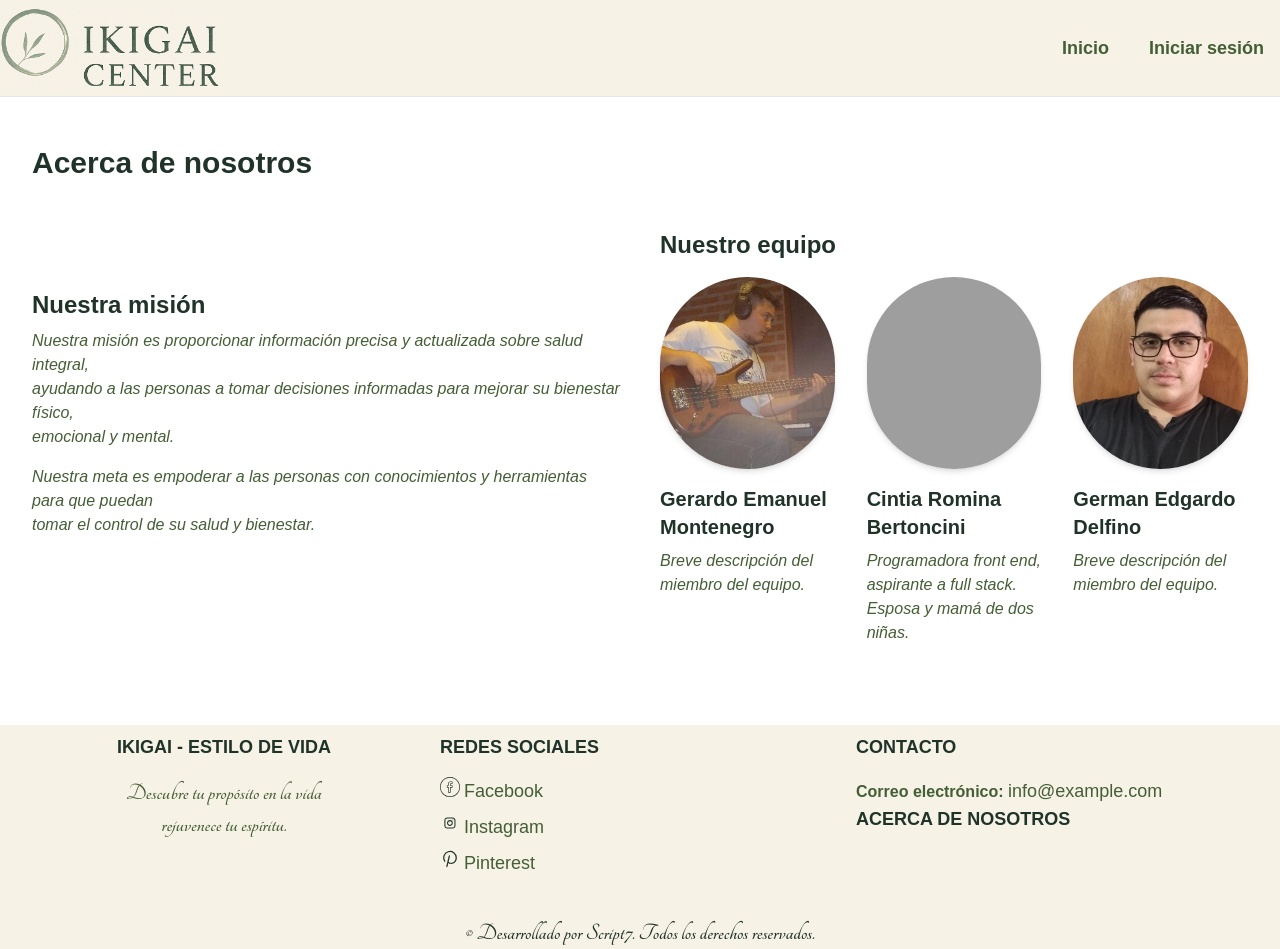
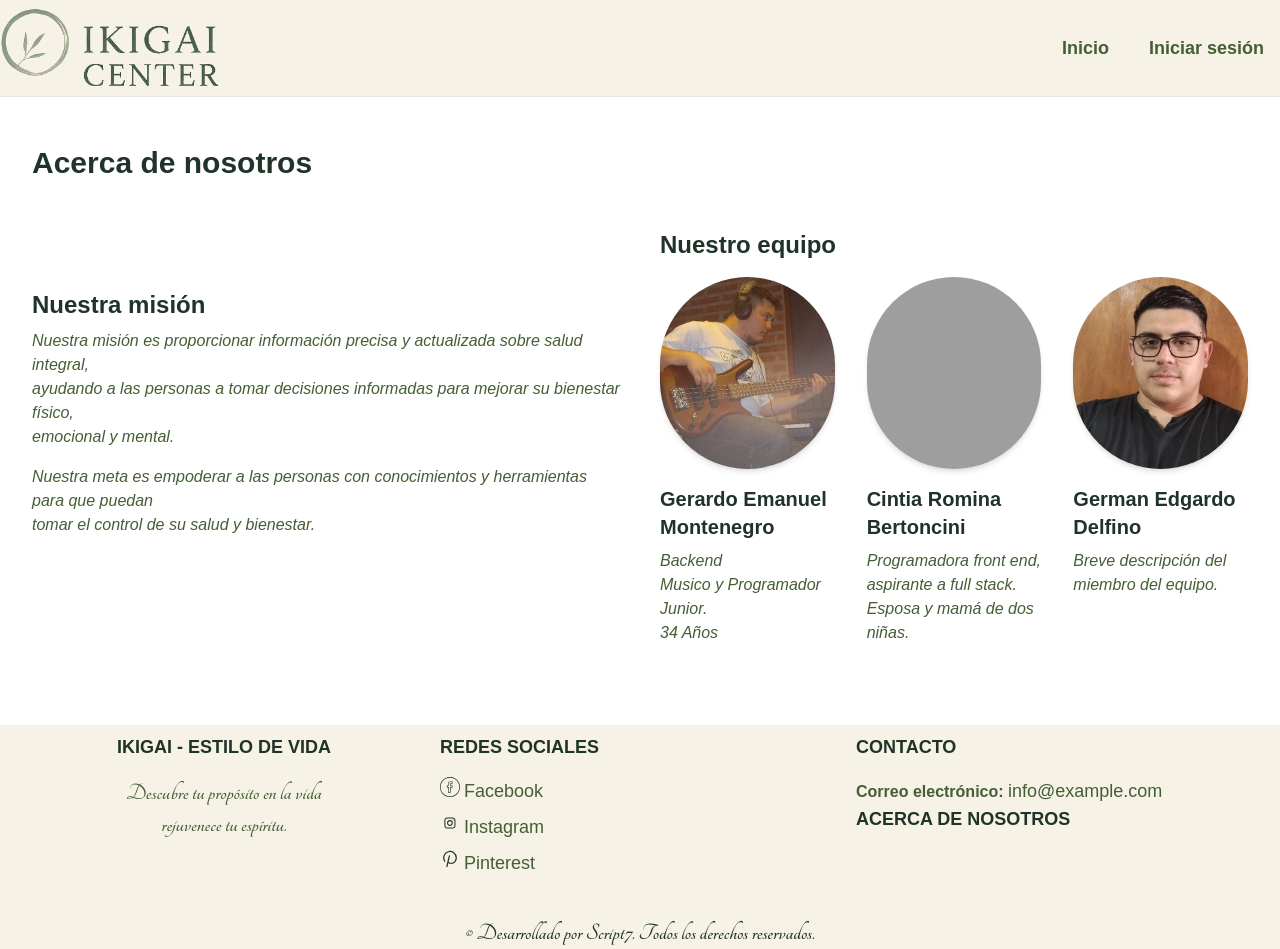
Before and after one commit to GerardoEMontenegro/IkigaiSense, a Django app: page /about/ in a window 1280 px wide. Run offline with Django 5.2, Linux system fonts and the light colour scheme; some libraries are stand-ins or nearby versions; some web fonts are replaced; grey boxes are pictures that could not be loaded.

Commit message:
feat: Actualizar la descripción de Gerardo Emanuel Montenegro en la sección "Nuestro equipo"

```diff
--- a/blog/templates/about_us.html
+++ b/blog/templates/about_us.html
@@ -17,7 +17,13 @@
            <div class="flex flex-col items-center">
              <img src="{% static 'Gerardo.png' %}" alt="Gerardo E. Montenegro" class="object-cover h-48 w-48 rounded-full shadow-md mb-4">
              <h3 class="text-xl text-[#203329] font-libertinus-bold mb-2">Gerardo Emanuel Montenegro</h3>
-             <p class="text-[#445e35] font-libertinus-italic mb-4">Breve descripción del miembro del equipo.</p>
+             <p class="text-[#445e35] font-libertinus-italic mb-4">
+              Backend<br>
+              Musico y Programador Junior.<br>
+              34 Años<br>
+
+
+             </p>
            </div>
            <div class="flex flex-col items-center">
              <img src="{% static 'cin.png' %}" alt="Cintia Bertoncini" class="object-cover h-48 w-48 rounded-full shadow-md mb-4">
```
